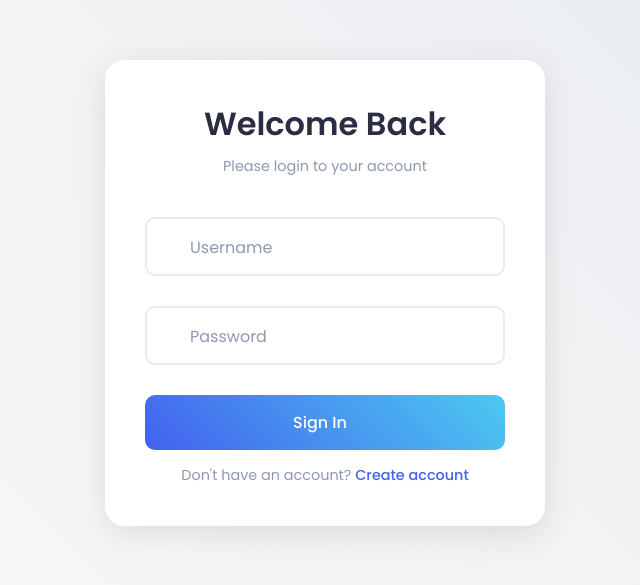
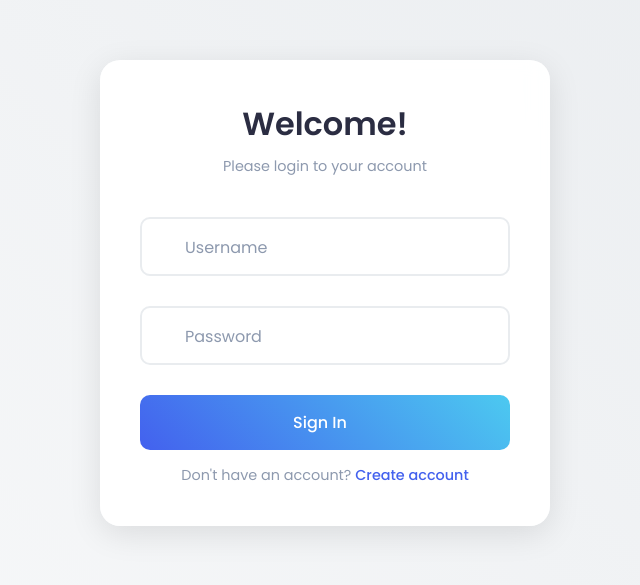
Before and after one commit to Saja-elkurtehi/ehotels_frontend_application, a React (Create React App) app in the folder ehotels/: page / in a window 1280 px wide. Shown: the part 107-692 px from the top of the page, without its empty margins (315-955 px from the left). Built offline with nearby package versions, Linux system fonts and the light colour scheme; some icons are missing.

Commit message:
small fix to login page

```diff
--- a/ehotels/src/components/Login/Login.css
+++ b/ehotels/src/components/Login/Login.css
@@ -20,6 +20,11 @@ body {
     min-height: 100vh;
     background: var(--background);
     padding: 20px;
+}
+
+.login-container {
+    width: 500px !important;
+    max-width: 450px !important;
 }
 
 .login-container {
--- a/ehotels/src/components/Login/Login.jsx
+++ b/ehotels/src/components/Login/Login.jsx
@@ -23,7 +23,7 @@ const Login = () => {
     <div className="login-container">
       <div className="login-card">
         <div className="header">
-          <h1>Welcome Back</h1>
+          <h1>Welcome!</h1>
           <p>Please login to your account</p>
         </div>
 
@@ -58,7 +58,7 @@ const Login = () => {
             Sign In <i className="fas fa-arrow-right"></i>
           </button>
         </form>
-        <p className="signup-link">Don't have an account? <a href="/signup">Create account</a></p>
+        <p className="signup-link">Don't have an account? <a href="/">Create account</a></p>
       </div>
     </div>
   );
```
